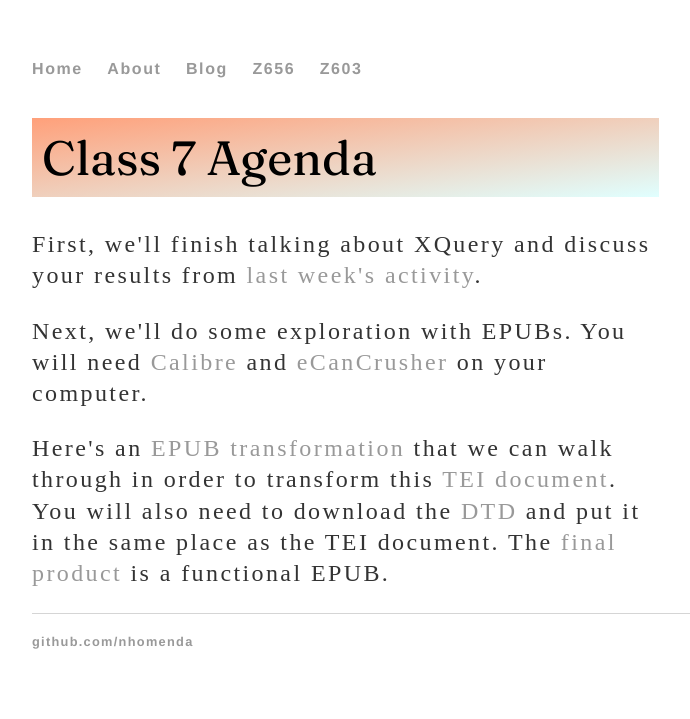
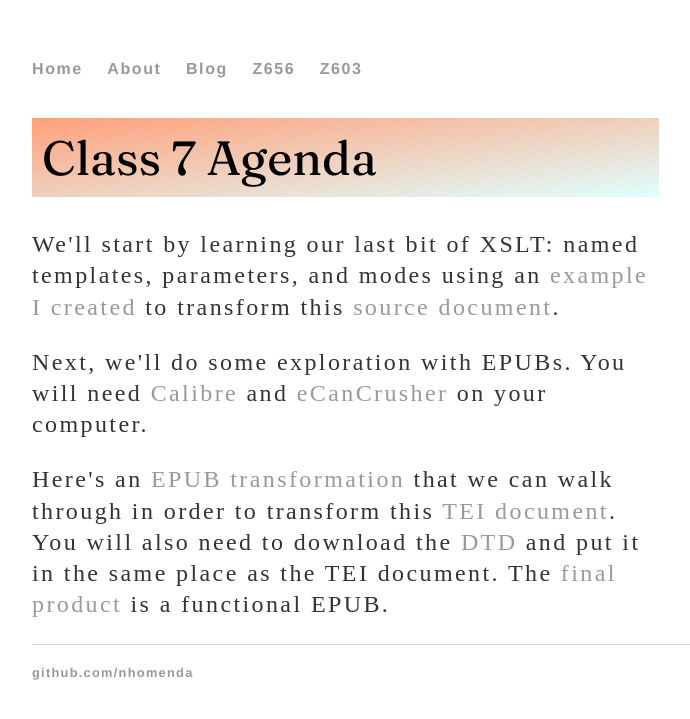
Before and after one commit to nhomenda/nhomenda.github.io, a Jekyll site: the page built from Z603/class7.html, in a window 1280 px wide. Shown: the top 719 px of the page, without its empty margins (160-850 px from the left). Built offline with Jekyll 4.4.1, drawn with Linux system fonts in a browser that asks for light colours.

Commit message:
Update class7.html

```diff
--- a/Z603/class7.html
+++ b/Z603/class7.html
@@ -6,7 +6,7 @@ date: 2022-02-24
 
 <h1>{{ page.title }}</h1>
 <div class="blurb">
-  <p>First, we'll finish talking about XQuery and discuss your results from <a href="/Z603/class6.html">last week's activity</a>.</p>
+  <p>We'll start by learning our last bit of XSLT: named templates, parameters, and modes using an <a href="/Z603/xslttips.xsl">example I created</a> to transform this <a href="/Z603/xslttips.xml">source document</a>.</p>
   <p>Next, we'll do some exploration with EPUBs. You will need <a href="https://calibre-ebook.com/">Calibre</a> and <a href="https://www.docdataflow.com/ecancrusher/">eCanCrusher</a> on your computer.</p>
   <p>Here's an <a href="/Z603/make-epub.xsl">EPUB transformation</a> that we can walk through in order to transform this <a href="/Z603/VAA4025-001-1.xml">TEI document</a>. You will also need to download the <a href="/Z603/imh_issue.dtd">DTD</a> and put it in the same place as the TEI document. The <a href="/Z603/IMH-epub.epub">final product</a> is a functional EPUB.<p>
 </div><!-- /.blurb -->
```
